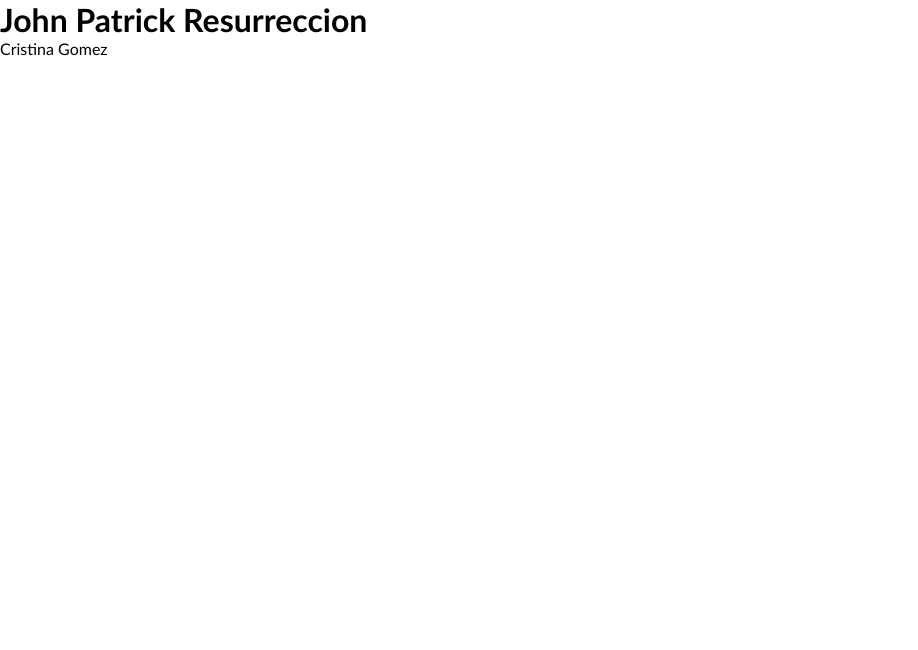
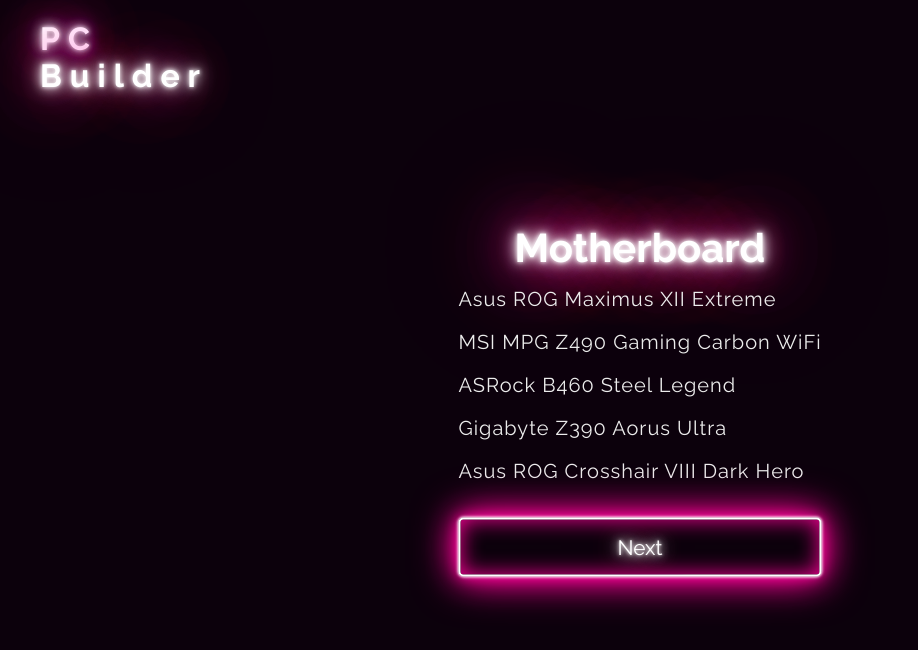
Before and after one commit to patjohntrick/pc-builder, a React (Create React App) app: page /motherboard in a window 1280 px wide. Shown: the top 650 px of the page, without its empty margins (0-918 px from the left). Built offline with nearby package versions, Linux system fonts and the light colour scheme.

Commit message:
add some components

```diff
--- a/package.json
+++ b/package.json
@@ -8,6 +8,7 @@
     "@testing-library/user-event": "^12.8.3",
     "react": "^17.0.2",
     "react-dom": "^17.0.2",
+    "react-router-dom": "^5.2.1",
     "react-scripts": "4.0.3",
     "web-vitals": "^1.1.2"
   },
--- a/public/index.html
+++ b/public/index.html
@@ -8,6 +8,7 @@
       content="Web site created using create-react-app"
     />
     <script src="https://kit.fontawesome.com/a42e979eb4.js" crossorigin="anonymous"></script>
+    <link rel="preconnect" href="https://fonts.googleapis.com">
     <title>PC Builder</title>
   </head>
   <body>
--- a/src/App.css
+++ b/src/App.css
@@ -1,6 +1,197 @@
+@import url('https://fonts.googleapis.com/css2?family=Raleway:wght@100;200;300;400;500;600;700;800;900&display=swap');
+:root{
+    --back-color: #0c010c;
+}
 *{
     margin: 0;
     padding: 0;
     box-sizing: border-box;
-    font-family: 'Gill Sans', 'Gill Sans MT', Calibri, 'Trebuchet MS', sans-serif;
+    font-family: 'Raleway', sans-serif;
 }
+body{
+    background-color: var(--back-color);
+    color: #fff;
+}
+.links{
+    text-decoration: none;
+}
+.text-neon{
+    color: #fff;
+    text-shadow:
+      0 0 7px #fff,
+      0 0 10px #fff,
+      0 0 21px #fff,
+      0 0 42px #f09,
+      0 0 82px #f09,
+      0 0 92px #f09,
+      0 0 102px #f09,
+      0 0 151px #f09;
+}
+form{
+    position: absolute;
+    top: 50%;
+    left: 50%;
+    transform: translate(-50%, -50%);
+}
+form h2{
+   animation: pulsate .5s ease-in-out infinite alternate;
+   font-size: 40px;
+   text-align: center;
+   margin-bottom: 1rem;
+}
+input[type="submit"]{
+    margin-top: 1rem;
+    cursor: pointer;
+    width: 100%;
+    color: #fff;
+    font-size: 1.3em;
+    width: 100%;
+    margin: auto;
+    margin-top: 1rem;
+    cursor: pointer;
+    animation: btn-style 1s infinite alternate;
+    border: 2px solid #fff;
+    border-radius: 5px;
+    padding: 15px 20px;
+    box-shadow: 0 0 .2rem #fff,
+                0 0 .2rem #fff,
+                0 0 2rem #f09,
+                0 0 0.8rem #f09,
+                0 0 2.8rem #f09,
+                inset 0 0 1.3rem #f09;
+    background: transparent;
+}
+label{
+    transition: .3s;
+    color: rgb(236, 236, 236);
+    cursor: pointer;
+    font-size: 20px;
+    letter-spacing: 1px;
+}
+input[type="radio"]{
+    display: none;
+}
+input[type="radio"]:checked + label {
+    font-size: 21px;
+    text-shadow:
+      0 0 7px #f09,
+      0 0 10px #fff,
+      0 0 21px #fff,
+      0 0 42px #f09,
+      0 0 82px #f09,
+      0 0 92px #f09,
+      0 0 102px #f09,
+      0 0 151px #f09;
+}
+nav{
+    position: absolute;
+    width: 100%;
+}
+nav .logo{
+    padding: 20px 40px;
+}
+nav h2{
+    font-size: 2em;
+    animation: pulsate .5s ease-in-out infinite alternate;
+    letter-spacing: 8px;
+    font-weight: 700;
+    color: #fff;
+}
+.intro{
+    height: 100vh;
+    position: relative;
+}
+.intro .text-container{
+    position: absolute;
+    top: 50%;
+    left: 50%;
+    transform: translate(-50%, -50%);
+    text-align: center;
+}
+.intro h1{
+    animation: pulsate .5s ease-in-out infinite alternate;
+    font-size: 5em;
+    letter-spacing: 8px;
+    font-weight: 600;
+}
+.intro p{
+font-size: 1.3em;
+width: 200px;
+margin: auto;
+margin-top: 5rem;
+cursor: pointer;
+animation: btn-style 1s infinite alternate;
+border: 2px solid #fff;
+border-radius: 5px;
+padding: 15px 20px;
+box-shadow: 0 0 .2rem #fff,
+            0 0 .2rem #fff,
+            0 0 2rem #f09,
+            0 0 0.8rem #f09,
+            0 0 2.8rem #f09,
+            inset 0 0 1.3rem #f09;
+}
+
+
+@keyframes pulsate {
+
+    100% {
+
+        text-shadow:
+        0 0 4px #fff,
+        0 0 11px #fff,
+        0 0 19px #fff,
+        0 0 40px #f09,
+        0 0 80px #f09,
+        0 0 90px #f09,
+        0 0 100px #f09,
+        0 0 150px #f09;
+
+    }
+
+    0% {
+
+      text-shadow:
+      0 0 4px #fff,
+      0 0 10px #fff,
+      0 0 18px #fff,
+      0 0 38px #f09,
+      0 0 73px #f09,
+      0 0 80px #f09,
+      0 0 94px #f09,
+      0 0 140px #f09;
+
+
+  }
+}
+
+@keyframes btn-style {
+
+    100% {
+
+        text-shadow:
+        0 0 4px #fff,
+        0 0 11px #fff,
+        0 0 19px #fff,
+        0 0 40px #f09,
+        0 0 80px #f09,
+        0 0 90px #f09,
+        0 0 100px #f09,
+        0 0 150px #f09;
+
+    }
+
+    0% {
+
+      text-shadow:
+      0 0 2px #fff,
+      0 0 4px #fff,
+      0 0 6px #fff,
+      0 0 10px #f09,
+      0 0 45px #f09,
+      0 0 55px #f09,
+      0 0 70px #f09,
+      0 0 80px #f09;
+
+  }
+}
--- a/src/App.js
+++ b/src/App.js
@@ -1,12 +1,28 @@
-
+import React, { useState } from 'react';
+import { BrowserRouter as Router, Switch, Route } from 'react-router-dom';
 import './App.css';
+import Introduction from './components/Introduction';
+import Case from './components/Case';
+import Motherboard from './components/Motherboard';
 
 function App() {
+  const [item, setItem] = useState([]);
+  console.log(item);
+
+  function handleSubmit(e) {
+    setItem(e.target.value);
+  }
+
   return (
-    <div className="App">
-      <h1>John Patrick Resurreccion</h1>
-      <p>Cristina Gomez</p>
-    </div>
+    <Router>
+      <div className="App">
+        <Switch>
+        <Route path="/" exact component={Introduction} />
+        <Route path="/case" exact component={Case} setItem={handleSubmit} item={item} />
+        <Route path="/motherboard" exact component={Motherboard} />
+        </Switch>
+      </div>
+    </Router>
   );
 }
 
--- /dev/null
+++ b/src/components/Case.js
@@ -0,0 +1,44 @@
+import React from 'react'
+import Nav from './Nav';
+import { Link } from 'react-router-dom';
+
+function Case(props) {
+
+    function formSubmit(event) {
+        event.preventDefault();
+        console.log(props.item);
+    }
+
+    return (
+        <div className="case">
+            <Nav />
+            <form onSubmit={formSubmit}>
+                <h2 className="text-neon">Case</h2>
+
+                <label>
+                <input type="radio" value="Fractal Design Meshify 2 Compact" id="fractal" name="case" onChange={props.setItem}></input>
+                Fractal Design Meshify 2 Compact</label><br /><br />
+
+                <input type="radio" value="Lian Li Lancool II Mesh" id="lian" name="case" onChange={props.setItem}></input>
+                <label htmlFor="lian">Lian Li Lancool II Mesh</label><br /><br />
+
+                <input type="radio" value="Phanteks Eclipse P360A" id="phanteks" name="case" onChange={props.setItem}></input>
+                <label htmlFor="phanteks">Phanteks Eclipse P360A</label><br /><br />
+
+                <input type="radio" value="Corsair Obsidian Series 4000X RGB" id="corsair" name="case" onChange={props.setItem}></input>
+                <label htmlFor="corsair">Corsair Obsidian Series 4000X RGB</label><br /><br />
+
+                <input type="radio" value="Antec P82 Silent" id="antec" name="case" onChange={props.setItem}></input>
+                <label htmlFor="antec" name="case">Antec P82 Silent</label><br /><br />
+
+                <input type="submit" value="Next" className="text-neon"></input>
+
+                {/* <Link to="/motherboard">
+                <input type="submit" value="Next" className="text-neon"></input>
+                </Link> */}
+            </form>
+        </div>
+    )
+}
+
+export default Case
--- /dev/null
+++ b/src/components/Introduction.js
@@ -0,0 +1,18 @@
+import React from 'react'
+import { Link } from 'react-router-dom'
+
+function introduction() {
+    return (
+        <div className="intro">
+            <div className="text-container">
+                <h1 className="text-neon">PC</h1>
+                <h1 className="text-neon">Builder</h1>
+                <Link to="/case" className="links">
+                <p className="text-neon">Let's Build</p>
+                </Link>
+            </div>
+        </div>
+    )
+}
+
+export default introduction
--- /dev/null
+++ b/src/components/Motherboard.js
@@ -0,0 +1,37 @@
+import React from 'react';
+import Nav from './Nav'
+import { Link } from 'react-router-dom'
+
+
+function Motherboard() {
+    return (
+        <div className="motherboard">
+            <Nav />
+
+            <form>
+                <h2 className="text-neon">Motherboard</h2>
+
+                <input type="radio" value="Asus ROG Maximus XII Extreme" id="maximus" name="board"></input>
+                <label htmlFor="maximus">Asus ROG Maximus XII Extreme</label><br /><br />
+
+                <input type="radio" value="MSI MPG Z490 Gaming Carbon WiFi" id="msi" name="board"></input>
+                <label htmlFor="msi">MSI MPG Z490 Gaming Carbon WiFi</label><br /><br />
+
+                <input type="radio" value="ASRock B460 Steel Legend" id="asrock" name="case" name="board"></input>
+                <label htmlFor="asrock">ASRock B460 Steel Legend</label><br /><br />
+
+                <input type="radio" value="Gigabyte Z390 Aorus Ultra" id="gigabyte" name="board"></input>
+                <label htmlFor="gigabyte">Gigabyte Z390 Aorus Ultra</label><br /><br />
+
+                <input type="radio" value="Asus ROG Crosshair VIII Dark Hero" id="crosshair" name="board"></input>
+                <label htmlFor="crosshair" name="case">Asus ROG Crosshair VIII Dark Hero</label><br /><br />
+
+                <Link to="/motherboard">
+                <input type="submit" value="Next" className="text-neon"></input>
+                </Link>
+            </form>
+        </div>
+    )
+}
+
+export default Motherboard
--- /dev/null
+++ b/src/components/Nav.js
@@ -0,0 +1,18 @@
+import React from 'react'
+import { Link } from 'react-router-dom'
+import '../App.css'
+
+function Nav() {
+    return (
+        <nav>
+            <div className="logo">
+                <Link to="/" className="links">
+                    <h2>PC</h2>
+                    <h2>Builder</h2>
+                </Link>
+            </div>
+        </nav>
+    )
+}
+
+export default Nav
```
Also changed, not shown: 1 other file (tests, documents, lock files or other folders).
